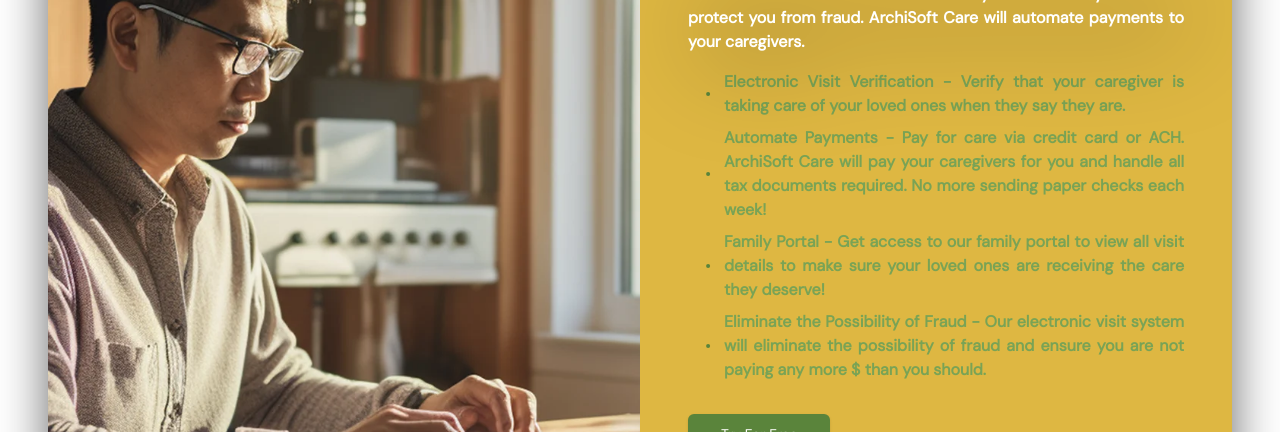
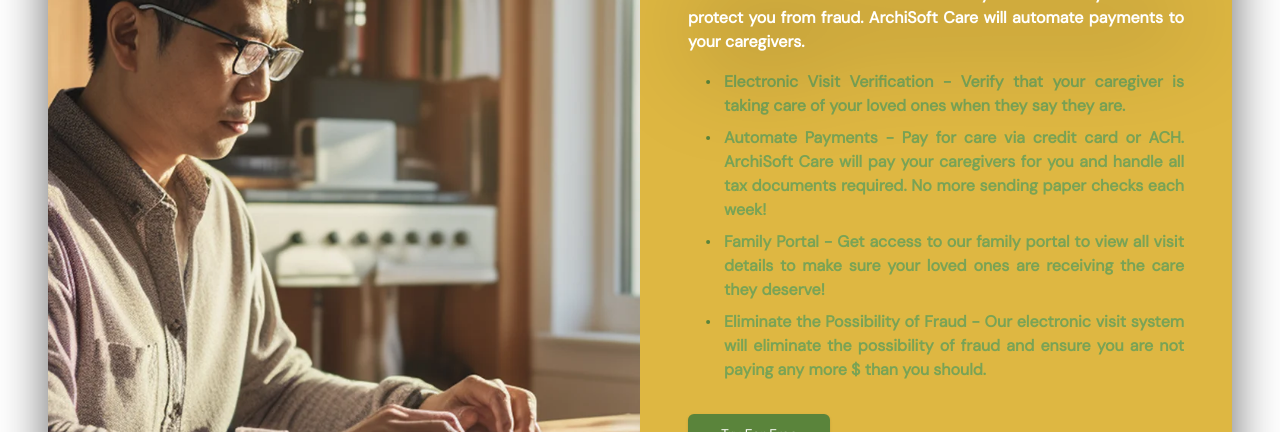
Before and after one commit to Hamza-pi/archi-softcare, a React (Vite) app: page /who-we-help in a window 1280 px wide. Shown: the part 1426-1858 px from the top of the page. Built offline with nearby package versions, Linux system fonts and the light colour scheme.

Commit message:
Responsive issues in registries compliance section resolved

```diff
--- a/src/components/shared/Comp.tsx
+++ b/src/components/shared/Comp.tsx
@@ -18,7 +18,7 @@ const Comp: React.FC<{
         whileInView={{ scale: 1 }}
         transition={{ type: "spring", ease: "easeInOut", duration: 2 }}
         viewport={{ once: true }}
-        className={`lg:max-h-screen overflow-hidden w-full mx-auto flex flex-col md:grid md:grid-cols-2 items-start justify-center bg-secondary rounded-lg shadow-[0px_0px_50px_rgba(0,0,0,0.6)]`}
+        className={`xl:max-h-screen overflow-hidden w-full mx-auto flex flex-col md:grid md:grid-cols-2 items-start justify-center bg-secondary rounded-lg shadow-[0px_0px_50px_rgba(0,0,0,0.6)]`}
       >
         {/* Left Image */}
         <div className="w-full h-96 md:h-full">
@@ -39,7 +39,7 @@ const Comp: React.FC<{
             </p>
             <ul className="pl-1 lg:pl-2 space-y-2 py-2 lg:py-4">
               {items.map((item) => (
-                <li className="flex items-center gap-1" key={item}>
+                <li className="flex items-start gap-1" key={item}>
                   <div>
                     <Dot size={24} className="text-primary" />
                   </div>
--- a/src/pages/WhoHelp/components/Specification.tsx
+++ b/src/pages/WhoHelp/components/Specification.tsx
@@ -6,7 +6,7 @@ import evv from "@/assets/image/EVV-1.svg";
 
 const Specification = () => {
   return (
-    <section className="grid sm:grid-cols-2 md:grid-cols-4 gap-2 px-2 md:px-6 lg:px-12">
+    <section className="grid sm:grid-cols-2 md:grid-cols-4 gap-2 px-2 md:px-6 lg:px-12 max-w-screen-2xl mx-auto">
       <IconCard
         icon={dol}
         title="Reduce the Risk of DOL Non-Compliance"
```
